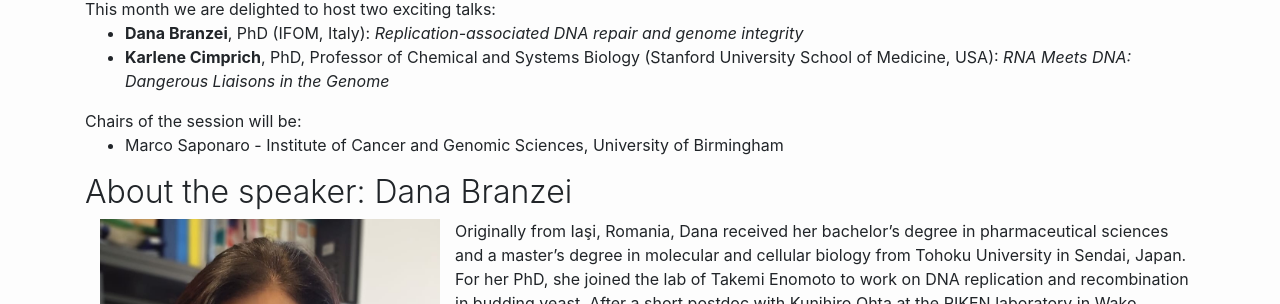
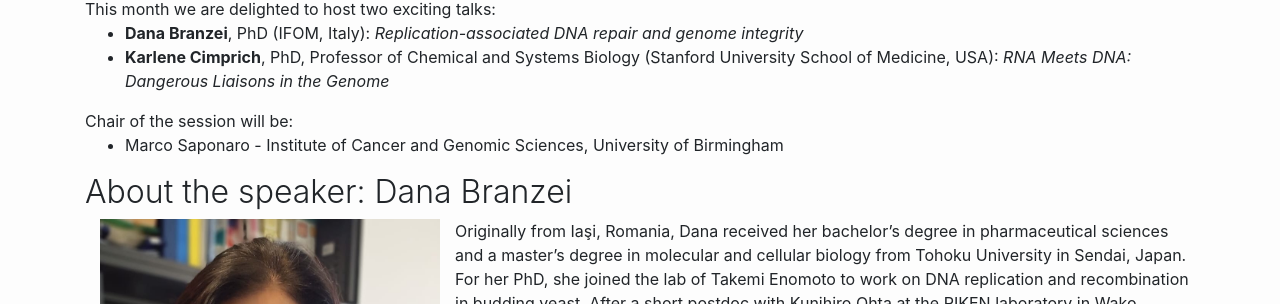
Before and after one commit to ftabaro/giin-website, a Jekyll site: the page built from _posts/2022-01-05-giin-webinar-series-january-session.markdown, in a window 1280 px wide. Shown: the part 180-484 px from the top of the page. Built offline with Jekyll 4.4.1, drawn with Linux system fonts in a browser that asks for light colours; nearby versions of some CDN libraries.

Commit message:
update webinar template to handle single chair

```diff
--- a/_layouts/webinar.html
+++ b/_layouts/webinar.html
@@ -16,7 +16,12 @@ This month we are delighted to host two exciting talks:
     {% endfor %}
 </ul>
 
-Chairs of the session will be:
+{% if page.chairs.size > 0 %}
+    {% if page.chairs.size == 1 %}
+        Chair of the session will be:
+    {% elsif page.chairs.size > 1 %}
+        Chairs of the session will be:
+    {%endif%}
 <ul>
     {% for chair in page.chairs %}
     <li>
@@ -24,6 +29,7 @@ Chairs of the session will be:
     </li>
     {% endfor %}
 </ul>
+{% endif %}
 
 {% for speaker in page.speakers %}
 <h2 class="h2 font-weight-light">
```
